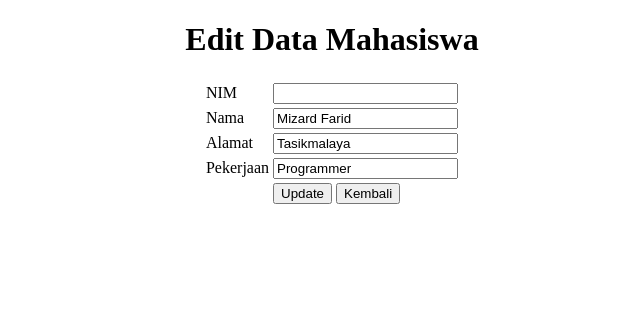
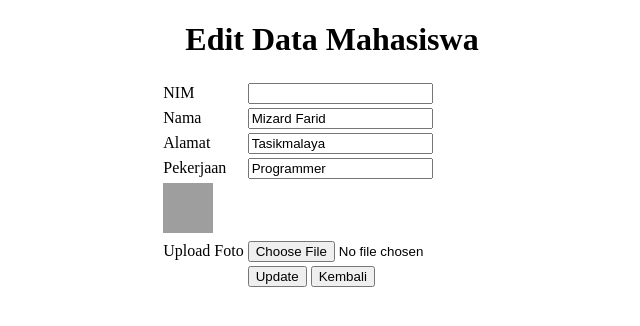
Before and after one commit to anzanitiaraputri/salah, a CodeIgniter app: page /crud/index.php/kampus/edit/1 in a window 1280 px wide. Shown: the top 326 px of the page, without its empty margins (308-948 px from the left). Run offline with CodeIgniter, Linux system fonts and the light colour scheme; data comes from the database, SQL or seed files in the repository; data that the repository does not hold is empty; grey boxes are pictures that could not be loaded.

Commit message:
Menambahkan tugas pertemuan 5
Menambahkan tugas pertemuan 5

```diff
--- a/application/views/edit_data.php
+++ b/application/views/edit_data.php
@@ -32,6 +32,12 @@
                 <td><input type="text" name="pekerjaan" value="<?php echo $u->pekerjaan ?>"></td>
             </tr>
             <tr>
+                <td><img src="<?php echo base_url();?><?php echo $u->foto ?>" width="50" height="50"></td>
+            </tr>
+            <tr>
+                <td>Upload Foto</td>
+                <td><input type="file" name="foto"></td>
+            <tr>
                 <td></td>
                 <td><input type="submit" value="Update"> <?php echo anchor('kampus/index','<input type=button value=Kembali>'); ?></td>
             </tr>
```
